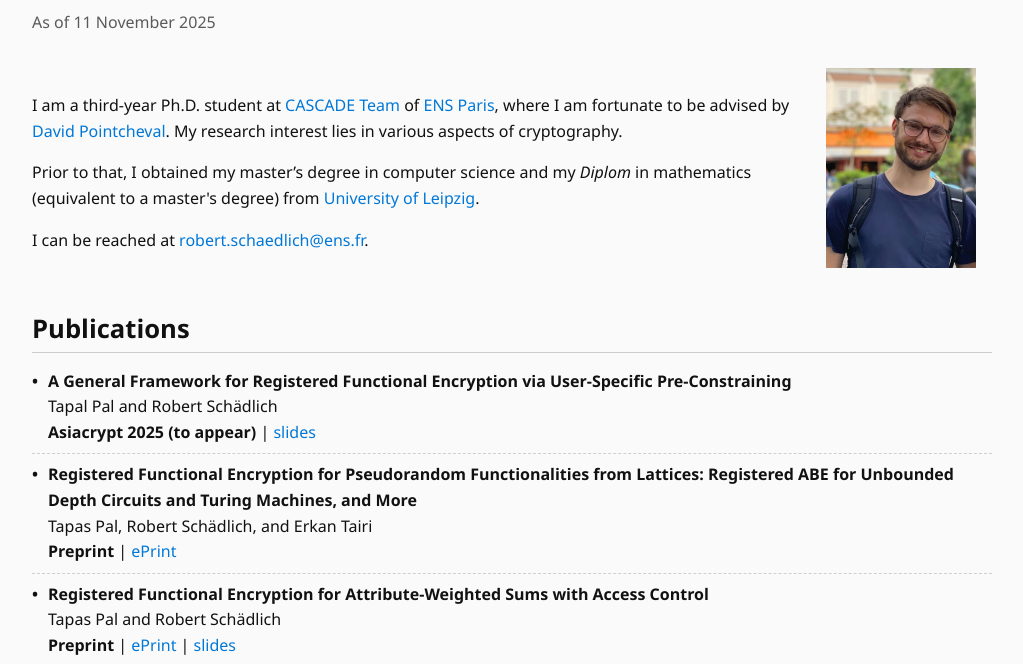
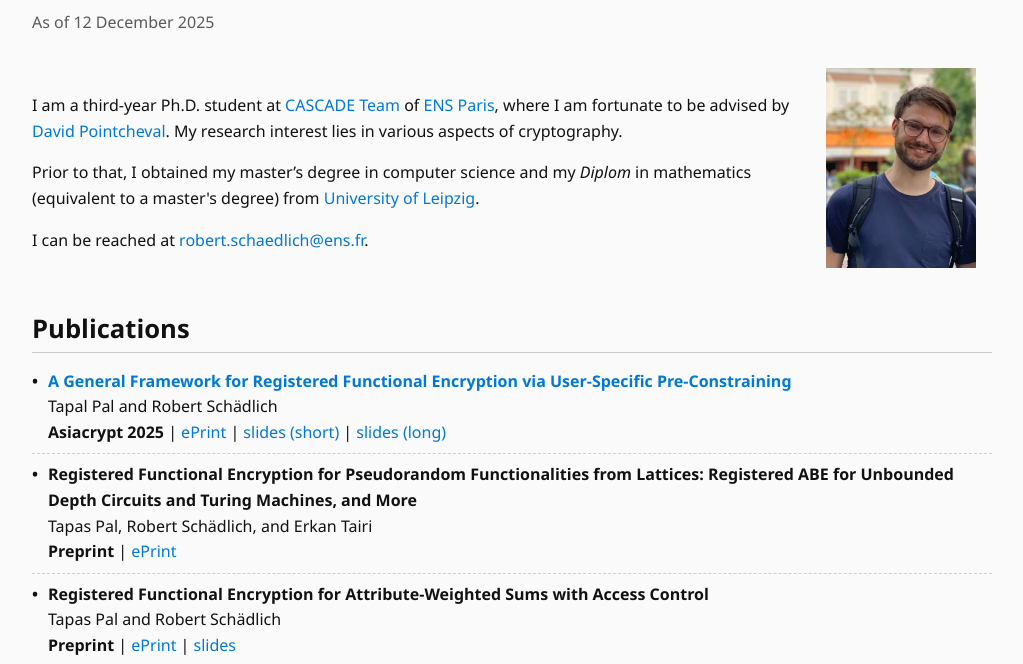
Before and after one commit to rschaedlich/rschaedlich.github.io, a plain HTML site: page index.html in a window 1280 px wide. Shown: the part 75-739 px from the top of the page, without its empty margins (128-1151 px from the left). Drawn offline with Linux system fonts and the light colour scheme.

Commit message:
add slides and links for AC:PalSch25

```diff
--- a/index.html
+++ b/index.html
@@ -31,7 +31,7 @@
 <meta property="og:url" content="https://rschaedlich.github.io" />
 <meta property="og:description" content="Robert Sch&auml;dlich&apos;s personal website." />
 <meta property="article:published_time" content="2025-03-03" />
-<meta property="article:modified_time" content="2025-11-11" />
+<meta property="article:modified_time" content="2025-12-12" />
 <meta name="twitter:card" content="summary" />
 <meta name="twitter:title" content="Robert Sch&auml;dlich" />
 <meta name="twitter:description" content="Robert Sch&auml;dlich&apos;s personal website." />
@@ -45,7 +45,7 @@
 <div class="gl-main" role="main">
 <div id="post-metadata">
 <h1>Robert&nbsp;Sch&auml;dlich | <span style="white-space: nowrap"><span id="_emlhd" class="gl-eml"><img src="assets/icons/email.png" alt="email" title="Mail" height="20"></span> <a href="https://orcid.org/0000-0001-8643-9046"><img src="assets/icons/orcid.png" alt="orcid" title="ORCID" height="23"></a> <a href="https://www.linkedin.com/in/robert-schädlich-750167372"><img src="assets/icons/linkedin.png" alt="linkedin" title="LinkedIn" height="23"></a> <a href="https://scholar.google.fr/citations?hl=en&user=QgNy6xcAAAAJ"><img src="assets/icons/google-scholar.png" alt="google scholar" title="Google Scholar" height="23"></a> <a href="https://dblp.org/pid/219/5604.html"><img src="assets/icons/dblp.png" alt="dblp" title="DBLP" height="23"></span></a></h1>
-<div class="gl-entry-metadata-box"><div class="dateline">As of 11 November 2025</div></div>
+<div class="gl-entry-metadata-box"><div class="dateline">As of 12 December 2025</div></div>
 </div>
 <article id="post-content" class="gl-suppress-deco">
 <figure class="gl-page-background gl-float-right gl-image-box" style="text-align: center;"><img src="assets/images/image.jpeg" alt="A photo of R. Sch&auml;dlich" width="150" height="200" style="max-width: 150px;" /></figure>
@@ -70,9 +70,9 @@ emlhd.removeAttribute('class');
 <h2>Publications</h2>
 <div class="gl-bibtex-bst-bio">
 <div class="gl-bibtex-entry" id="bibitem_AC_PalSch25">
-<div class="gl-bibtex-entry-title"><span class="gl-bibtex-entry-bullet" aria-label="bullet symbol" role="img"><span aria-hidden="true">&#8226;</span> </span><a>A General Framework for Registered Functional Encryption via User-Specific Pre-Constraining</a></div>
+<div class="gl-bibtex-entry-title"><span class="gl-bibtex-entry-bullet" aria-label="bullet symbol" role="img"><span aria-hidden="true">&#8226;</span> </span><a href="https://doi.org/10.1007/978-981-95-5119-4_1" rel="nofollow">A General Framework for Registered Functional Encryption via User-Specific Pre-Constraining</a></div>
 <div class="gl-bibtex-entry-authors">Tapal Pal and Robert Schädlich</div>
-<div class="gl-bibtex-entry-info"><span class="gl-bibtex-entry-venue">Asiacrypt 2025 (to appear)</span><span aria-hidden="true"> | </span><span class="gl-bibtex-entry-slides" data-value="assets/slides/AC:PalSch25.pdf"><a href="assets/slides/AC:PalSch25.pdf" rel="nofollow">slides</a></span></div>
+<div class="gl-bibtex-entry-info"><span class="gl-bibtex-entry-venue">Asiacrypt 2025</span><span aria-hidden="true"> | </span><span class="gl-bibtex-entry-eprint" data-value="2025/2207"><a href="https://eprint.iacr.org/2025/2207" rel="nofollow" aria-label="e-Print">ePrint</a></span><span aria-hidden="true"> | </span><span class="gl-bibtex-entry-slides_short" data-value="assets/slides/AC:PalSch25.pdf"><a href="assets/slides/AC:PalSch25.pdf" rel="nofollow">slides (short)</a></span><span aria-hidden="true"> | </span><span class="gl-bibtex-entry-slides_long" data-value="assets/slides/AC:PalSch25_long.pdf"><a href="assets/slides/AC:PalSch25_long.pdf" rel="nofollow">slides (long)</a></span></div>
 </div>
 <div class="gl-bibtex-entry gl-bibtex-notfirstentry" id="bibitem_pre_PalSchTai25">
 <div class="gl-bibtex-entry-title"><span class="gl-bibtex-entry-bullet" aria-label="bullet symbol" role="img"><span aria-hidden="true">&#8226;</span> </span><a>Registered Functional Encryption for Pseudorandom Functionalities from Lattices: Registered ABE for Unbounded Depth Circuits and Turing Machines, and More</a></div>
```
Also changed, not shown: 2 other files.
